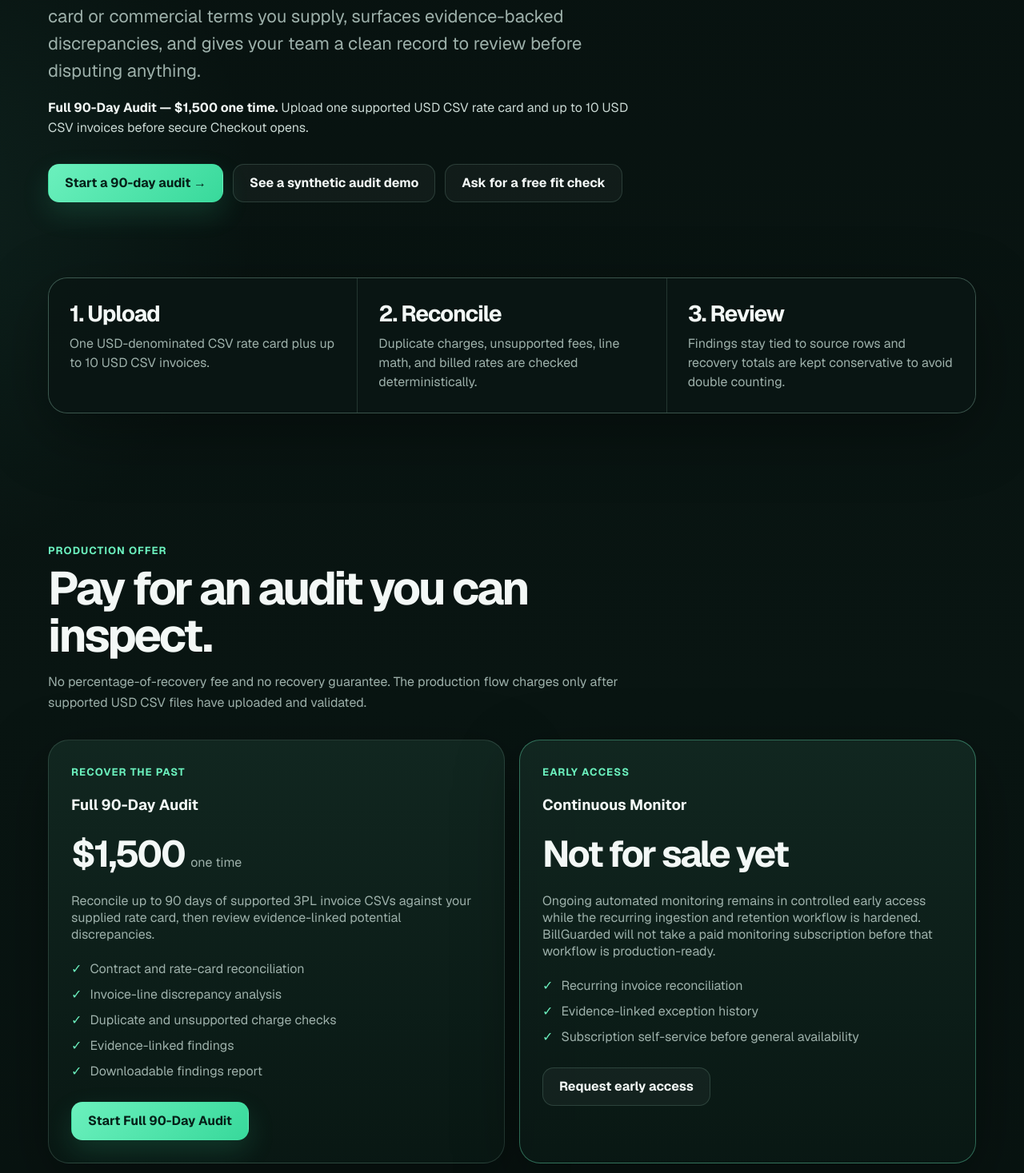
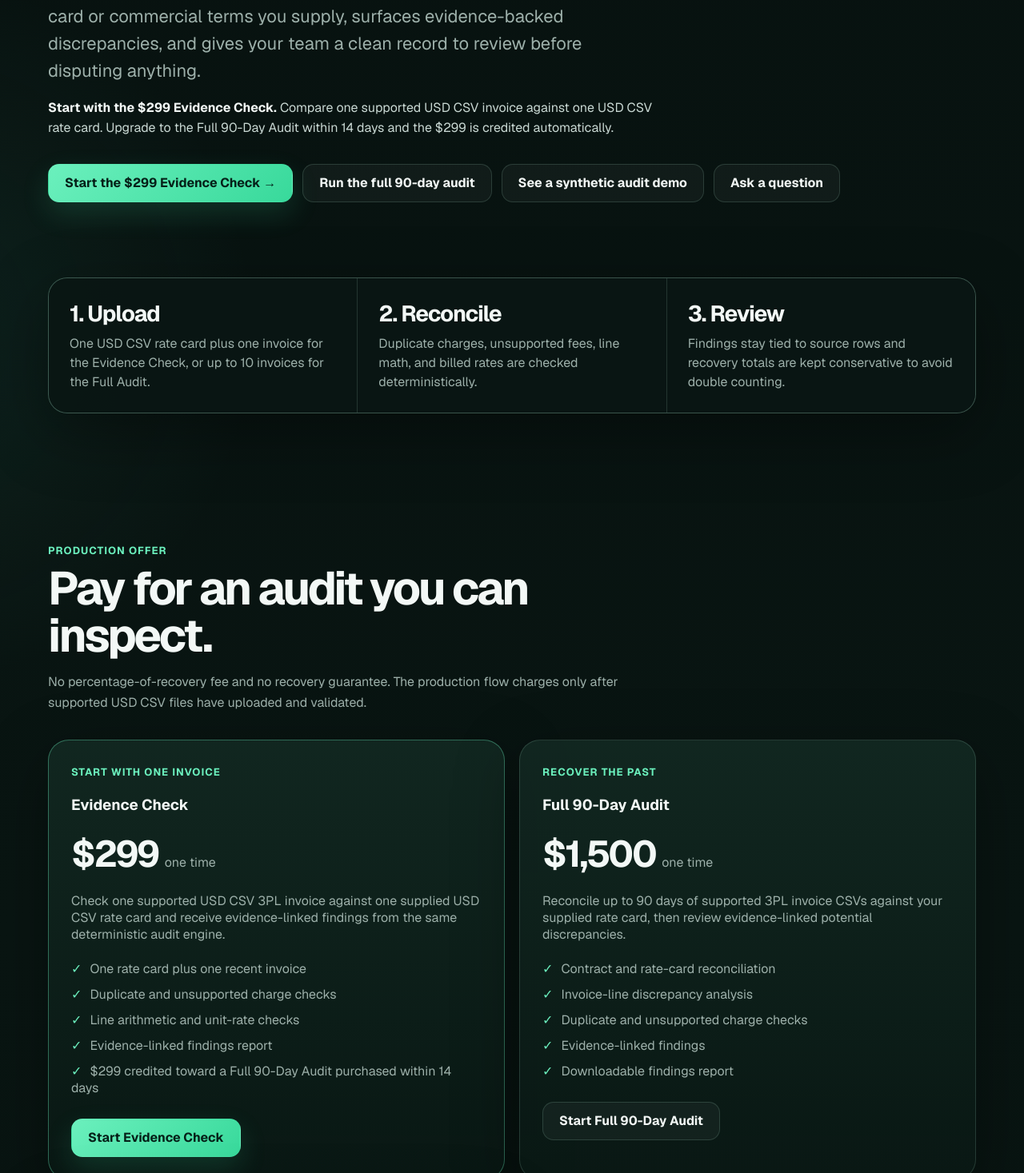
Before and after one commit to ehudso7/billguarded, a Next.js app: page / in a window 1280 px wide. Shown: the part 523-1990 px from the top of the page at 80% size. Built offline with nearby package versions, Linux system fonts and the light colour scheme; no server answers.

Commit message:
feat: make $299 Evidence Check the primary conversion path

```diff
--- a/src/app/page.tsx
+++ b/src/app/page.tsx
@@ -3,6 +3,7 @@ import { FunnelPageView, TrackedAnchor } from "@/app/funnel-tracker";
 import { OFFERS } from "@/lib/offers";
 
 export default function HomePage() {
+  const evidenceCheck = OFFERS.evidence_check;
   const audit = OFFERS.audit_90_day;
 
   return (
@@ -29,24 +30,28 @@ export default function HomePage() {
             disputing anything.
           </p>
           <p className="offer-summary">
-            <strong>Full 90-Day Audit — $1,500 one time.</strong> Upload one
-            supported USD CSV rate card and up to 10 USD CSV invoices before
-            secure Checkout opens.
+            <strong>Start with the $299 Evidence Check.</strong> Compare one
+            supported USD CSV invoice against one USD CSV rate card. Upgrade
+            to the Full 90-Day Audit within 14 days and the $299 is credited
+            automatically.
           </p>
           <div className="hero-actions">
-            <Link className="button primary" href="/start">
-              Start a 90-day audit →
+            <Link className="button primary" href="/start?offer=evidence_check">
+              Start the $299 Evidence Check →
+            </Link>
+            <Link className="button" href="/start?offer=audit_90_day">
+              Run the full 90-day audit
             </Link>
             <Link className="button" href="/demo">
               See a synthetic audit demo
             </Link>
             <TrackedAnchor
               className="button"
-              href="mailto:hello@billguarded.com?subject=Free%20one-invoice%20fit%20check"
+              href="mailto:hello@billguarded.com?subject=BillGuarded%20audit%20question"
               eventName="fit_check_click"
               path="/"
             >
-              Ask for a free fit check
+              Ask a question
             </TrackedAnchor>
           </div>
         </section>
@@ -54,7 +59,7 @@ export default function HomePage() {
         <section className="proof-strip" aria-label="How BillGuarded works">
           <div className="proof-item">
             <strong>1. Upload</strong>
-            <span>One USD-denominated CSV rate card plus up to 10 USD CSV invoices.</span>
+            <span>One USD CSV rate card plus one invoice for the Evidence Check, or up to 10 invoices for the Full Audit.</span>
           </div>
           <div className="proof-item">
             <strong>2. Reconcile</strong>
@@ -84,6 +89,24 @@ export default function HomePage() {
           </div>
 
           <div className="pricing-grid">
+            <article className="card highlight">
+              <span className="eyebrow">{evidenceCheck.eyebrow}</span>
+              <h3>{evidenceCheck.name}</h3>
+              <div className="price">
+                <strong>{evidenceCheck.priceLabel}</strong>
+                <span>{evidenceCheck.cadence}</span>
+              </div>
+              <p>{evidenceCheck.description}</p>
+              <ul>
+                {evidenceCheck.features.map((feature) => (
+                  <li key={feature}>{feature}</li>
+                ))}
+              </ul>
+              <Link className="button primary" href="/start?offer=evidence_check">
+                Start {evidenceCheck.name}
+              </Link>
+            </article>
+
             <article className="card">
               <span className="eyebrow">{audit.eyebrow}</span>
               <h3>{audit.name}</h3>
@@ -97,7 +120,7 @@ export default function HomePage() {
                   <li key={feature}>{feature}</li>
                 ))}
               </ul>
-              <Link className="button primary" href="/start">
+              <Link className="button" href="/start?offer=audit_90_day">
                 Start {audit.name}
               </Link>
             </article>
```
